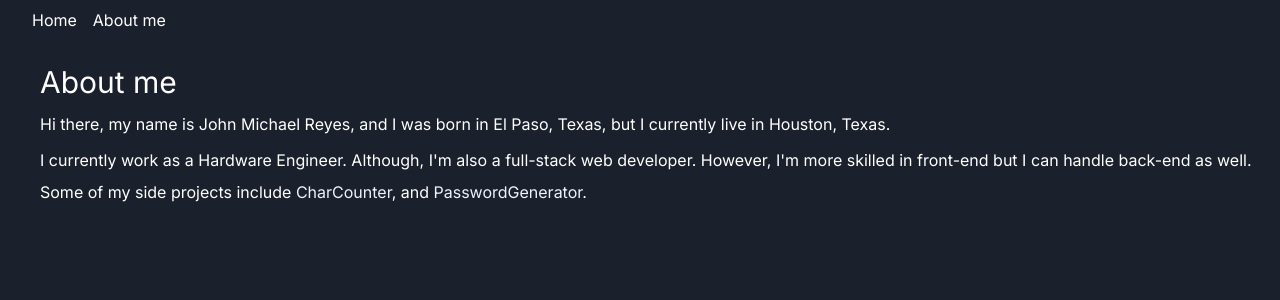
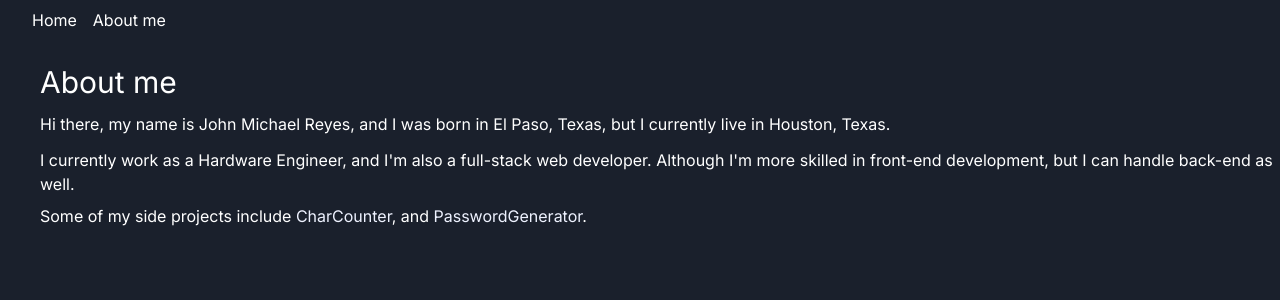
Before and after one commit to FreddieCrew/freddiecrew.github.io, a Next.js app: page /about in a window 1280 px wide. Shown: the top 300 px of the page. Built offline with nearby package versions, Linux system fonts and the light colour scheme.

Commit message:
Update page.tsx

```diff
--- a/src/app/about/page.tsx
+++ b/src/app/about/page.tsx
@@ -12,8 +12,7 @@ export default function About() {
         Hi there, my name is John Michael Reyes, and I was born in El Paso, Texas, but I currently live in Houston, Texas.
       </p>
       <p className='ml-10 text-white'>
-        I currently work as a Hardware Engineer.
-        Although, I'm also a full-stack web developer. However, I'm more skilled in front-end but I can handle back-end as well.
+        I currently work as a Hardware Engineer, and I'm also a full-stack web developer. Although I'm more skilled in front-end development, but I can handle back-end as well.
       </p>
       <p className='ml-10 text-white m-2'>
         Some of my side projects include <a title='Simple Character Counter written in C++, which can count how many lines are in a .txt file.' href='https://github.com/FreddieCrew/CharCounter' className='text-indigo-50 no-underline hover:underline hover:opacity-80' target='_blank'>CharCounter</a>, and <a title='Simple password generator written in Python' href='https://github.com/FreddieCrew/Password-Generator' className='text-indigo-50 no-underline hover:underline hover:opacity-80'>PasswordGenerator</a>.
```
